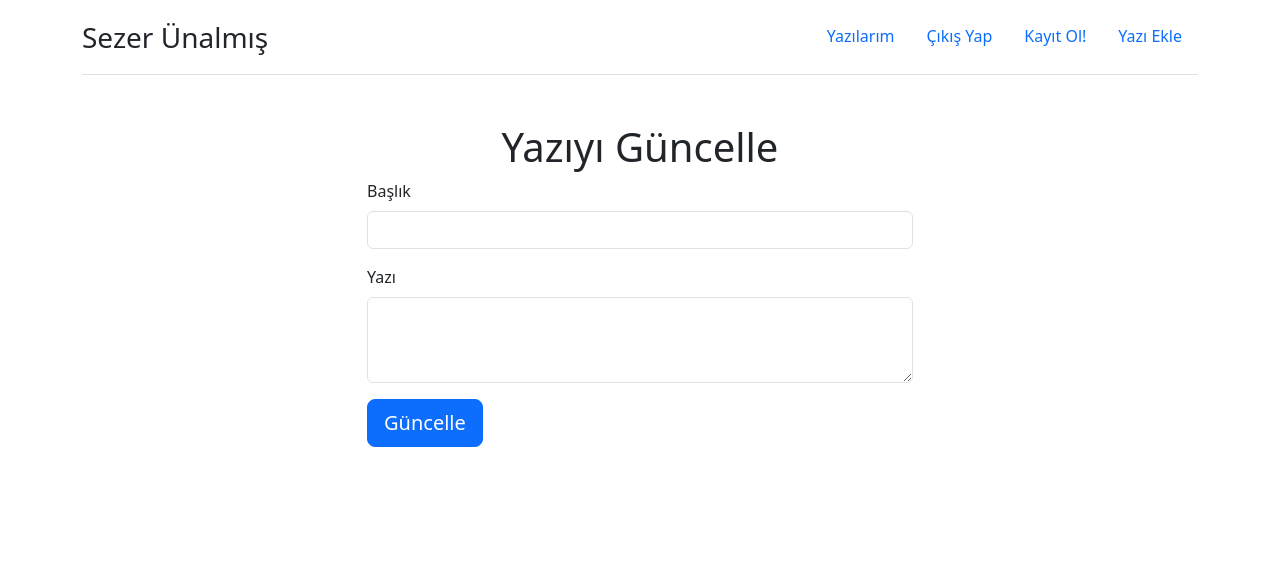
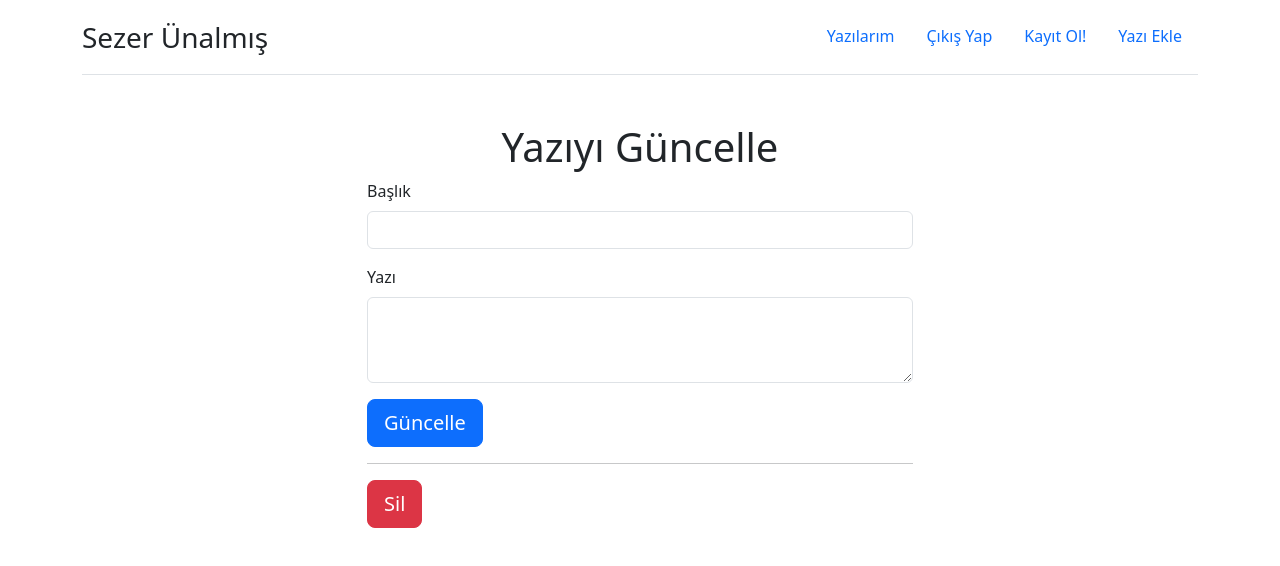
Before and after one commit to Sezer5/VueFirebaseProject, a Vue app: page /admin/updateArticle/1 in a window 1280 px wide. Shown: the top 566 px of the page. Built offline with nearby package versions, Linux system fonts and the light colour scheme; no server answers; the database is empty.

Commit message:
Silme İşlemi Eklendi

```diff
--- a/src/components/admin/UpdateArticle.vue
+++ b/src/components/admin/UpdateArticle.vue
@@ -13,13 +13,15 @@
                 </div>
                 <button type="submit" class="btn btn-primary btn-lg">Güncelle</button>
             </form>
+            <hr>
+            <button type="submit" @click="deleteNote" class="btn btn-danger btn-lg">Sil</button>
         </div>
     </div>
 </template>
 
 <script setup>
     // import { collection, addDoc } from "firebase/firestore";
-    import { doc, getDoc,updateDoc } from "firebase/firestore";
+    import { doc, getDoc,updateDoc,deleteDoc } from "firebase/firestore";
     import { reactive } from "vue";
     import {DB} from '@/firebase/configs.js';
     import {useRouter,useRoute} from 'vue-router';
@@ -56,6 +58,16 @@
 
     }
 
+    const deleteNote = async()=>{
+        try {
+                const docRef = doc(DB,"notes",route.params.id);
+                await deleteDoc(docRef);
+                router.push('/');
+        } catch (error) {
+            console.log(error);
+        }
+    }
+
 </script>
 
 <style>
```
